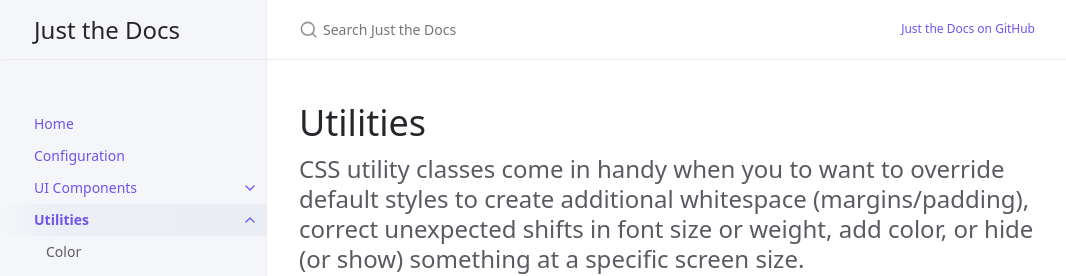
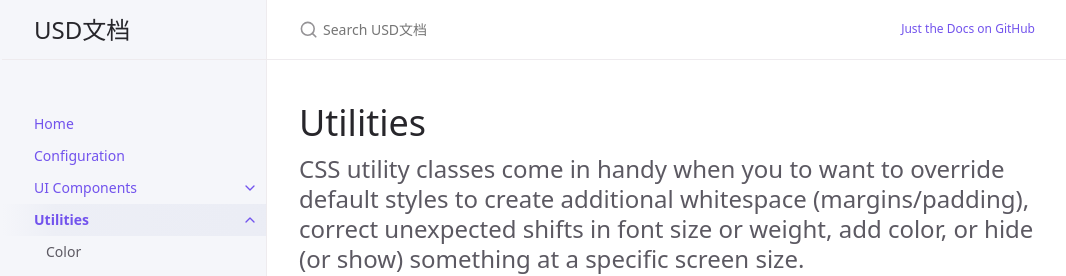
Before and after one commit to szxk/docs.usd, a Jekyll site: the page built from docs/utilities/utilities.md, in a window 1280 px wide. Shown: the top 276 px of the page, without its empty margins (105-1171 px from the left). Built offline with Jekyll 4.4.1, drawn with Linux system fonts in a browser that asks for light colours.

Commit message:
Update _config.yml

```diff
--- a/_config.yml
+++ b/_config.yml
@@ -13,10 +13,10 @@
 # you will see them accessed via {{ site.title }}, {{ site.github_repo }}, and so on.
 # You can create any custom variable you would like, and they will be accessible
 # in the templates via {{ site.myvariable }}.
-title: Just the Docs
-description: A Jekyll theme for documentation
-baseurl: "/just-the-docs" # the subpath of your site, e.g. /blog
-url: "https://pmarsceill.github.io" # the base hostname & protocol for your site, e.g. http://example.com
+title: USD文档
+description: USD官方文档中文翻译
+baseurl: "/docs.usd" # the subpath of your site, e.g. /blog
+url: "https://szxk.github.io" # the base hostname & protocol for your site, e.g. http://example.com
 
 permalink: pretty
 exclude: ["node_modules/", "*.gemspec", "*.gem", "Gemfile", "Gemfile.lock", "package.json", "package-lock.json",  "script/", "LICENSE.txt", "lib/", "bin/", "README.md", "Rakefile"
@@ -92,7 +92,7 @@ last_edit_time_format: "%b %e %Y at %I:%M %p" # uses ruby's time format: https:/
 # Footer "Edit this page on GitHub" link text
 gh_edit_link: true # show or hide edit this page link
 gh_edit_link_text: "Edit this page on GitHub"
-gh_edit_repository: "https://github.com/pmarsceill/just-the-docs" # the github URL for your repo
+gh_edit_repository: "https://github.com/szxk/docs.usd" # the github URL for your repo
 gh_edit_branch: "master" # the branch that your docs is served from
 # gh_edit_source: docs # the source that your files originate from
 gh_edit_view_mode: "tree" # "tree" or "edit" if you want the user to jump into the editor immediately
```
